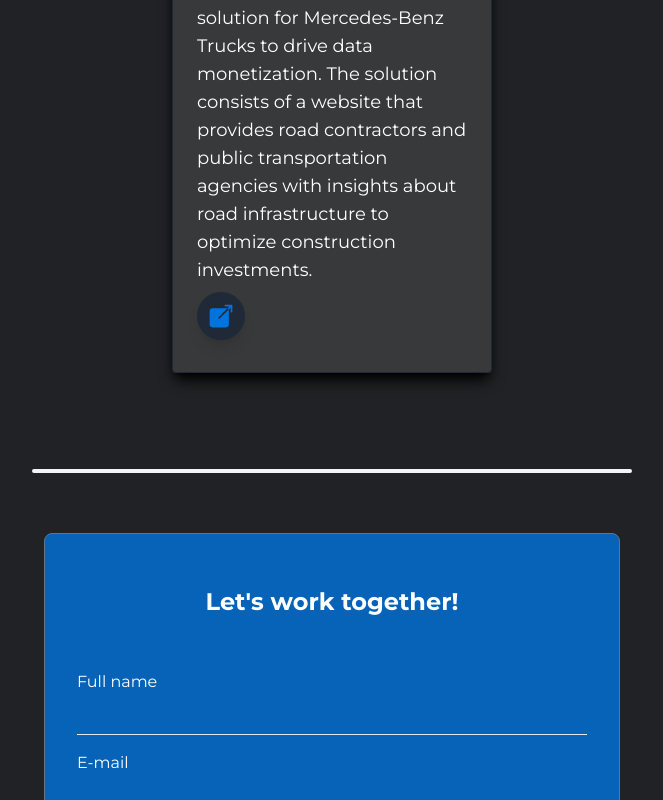
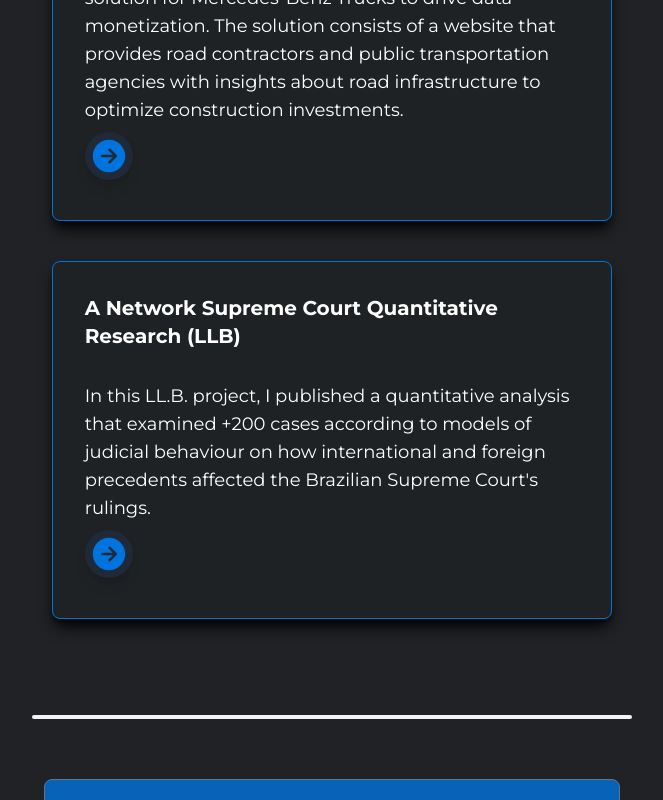
Before and after one commit to fmeneses-graca/my-website, a Next.js app: page / in a window 1280 px wide. Shown: the part 1000-1800 px from the top of the page, without its empty margins (348-1011 px from the left). Built offline with nearby package versions, Linux system fonts and the light colour scheme.

Commit message:
Refactor css card designs on tailwind

```diff
--- a/components/ProjectSection.js
+++ b/components/ProjectSection.js
@@ -1,4 +1,4 @@
-import { IoOpen } from "react-icons/io5"
+import { IoArrowForwardCircle } from "react-icons/io5"
 import Card from "./card"
 import Link from 'next/link'
 
@@ -9,7 +9,8 @@ export default function ProjectSection() {
                 <h1>Projects</h1>
 
                 <div className="flex-container">
-                    <Card style="medium-card" title="Mercedes-Benz Trucks Data Analytics Solution" text={mercedesProjectText()} />
+                    <Card style="card-size-large" title="Mercedes-Benz Trucks Data Analytics Solution (MBA)" text={mercedesProjectText()} />
+                    <Card style="card-size-large" title="A Network Supreme Court Quantitative Research (LLB)" text={courtProjectText()} />
                 </div>
 
             </div>
@@ -29,11 +30,29 @@ function mercedesProjectText() {
             <div className="flex">
                 <Link href="/mercedes-benz-project" passHref>
                     <button className="icon group">
-                        <IoOpen size="28" />
+                        <IoArrowForwardCircle size="40" />
                     </button>
                 </Link>
             </div>
-
         </>
     )
 }
+
+function courtProjectText() {
+    return (
+        <>
+            <p className="pt-4">
+                In this LL.B. project, I published a quantitative analysis that examined +200 cases according
+                to models of judicial behaviour on how international and foreign precedents affected the Brazilian Supreme Court's rulings.
+            </p>
+
+            <div className="flex">
+                <Link href="/supreme-court-network-project" passHref>
+                    <button className="icon group">
+                        <IoArrowForwardCircle size="40" />
+                    </button>
+                </Link>
+            </div>
+        </>
+    )
+}
--- a/styles/globals.css
+++ b/styles/globals.css
@@ -8,7 +8,7 @@
         @apply bg-primary font-montserrat
     }
 
-    h1, h2, h3, p, form {
+    h1, h2, h3, p, form, li, th, td {
         @apply text-white
     }
 
@@ -30,6 +30,14 @@
 
     p {
         @apply text-lg md:mx-auto
+    }
+
+    td, th {
+        @apply border border-secondary py-1
+    }
+
+    a {
+        @apply text-secondary underline
     }
 
 }
@@ -75,22 +83,14 @@
     }
 
     .card {
-        @apply  p-6 m-5 w-80 rounded
+        @apply p-8 my-5 rounded
         bg-white bg-opacity-10 border border-slate-800
         text-xl text-white
         shadow-lg shadow-black
     }
 
-    .card-size-small {
-        @apply md:min-w-min
-    }
-
-    .card-size-medium {
-        @apply md:w-2/5
-    }
-
     .card-size-large {
-        @apply md:w-2/3
+        @apply w-4/5 md:w-3/5 rounded-lg bg-primary bg-opacity-80 border border-secondary
     }
 
 }
```
